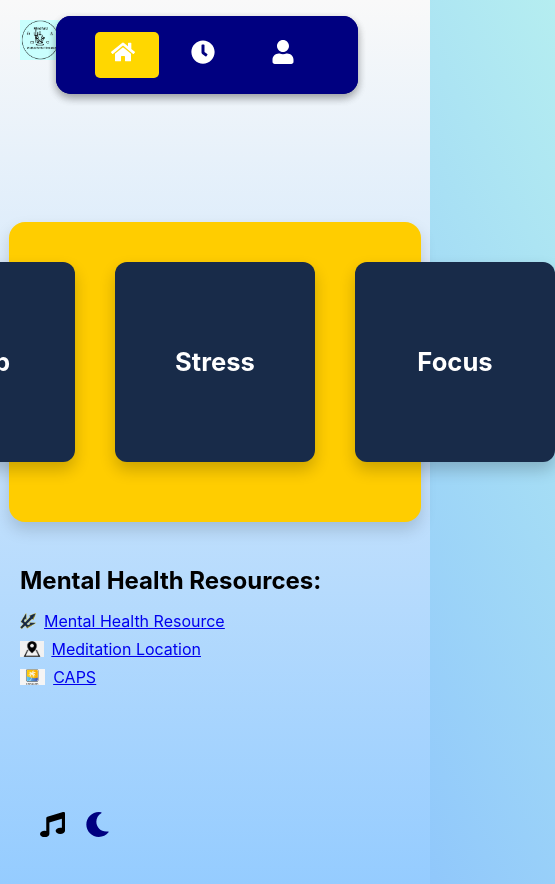
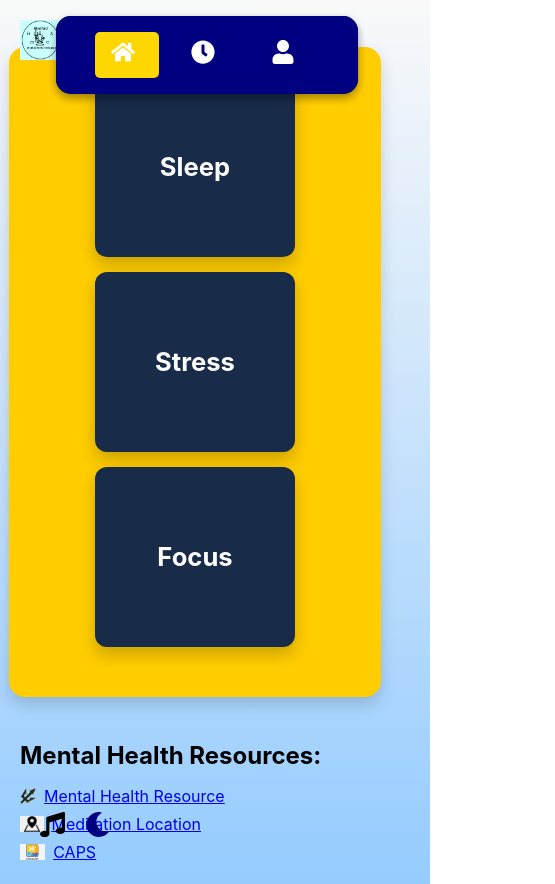
Before and after one commit to raulinii/CSE-110-Project, a React (Create React App) app in the folder client/: page / in a window 390 px wide. Shown: the whole page, 555 px wide, since content can reach past the window. Built offline with nearby package versions, Linux system fonts and the light colour scheme.

Commit message:
Update mainPage.css

```diff
--- a/client/src/component/mainpage/mainPage.css
+++ b/client/src/component/mainpage/mainPage.css
@@ -13,9 +13,11 @@
     display: flex;
     align-items: center;
     font-size: 1.5rem;
+    font-family: 'Cinzel Decorative', serif; /* Apply the font */
     font-weight: bold;
-    color: #333;
+    color: #2F678A; /* Custom text color */
 }
+
 
 .logo-image {
     width: 40px;
@@ -33,24 +35,27 @@
 }
 
 .category-wrapper {
-    padding: 50px; /* Reduced padding */
-    background-color: #FFCD00; /* Yellow background */
+    padding: 30px;
+    background-color: #FFCD00;
     border-radius: 16px;
     box-shadow: 0 8px 16px rgba(0, 0, 0, 0.15);
     margin-top: 40px;
     display: flex;
     flex-direction: column;
+    margin-right: 60px;
+    margin-left: 20px;
     align-items: center;
     justify-content: center;
-    width: 80%; /* Slightly narrower */
-    max-width: 700px; /* Limits the width on large screens */
+    width: 80%;
+    max-width: 700px;
 }
 
 .category-container {
     display: flex;
-    gap: 40px; /* Adjusted gap for smaller size */
+    gap: 40px; /* Default gap between buttons */
     justify-content: center;
     margin-bottom: 20px;
+    flex-wrap: wrap; /* Allows buttons to wrap on smaller screens */
 }
 
 .category-box {
@@ -70,13 +75,13 @@
     display: flex;
     align-items: center;
     justify-content: center;
-    background-color: #182B49; /* Dark blue color */
+    background-color: #182B49;
     color: white;
     border-radius: 12px;
     box-shadow: 0 8px 16px rgba(0, 0, 0, 0.2);
     font-weight: bold;
-    font-size: 1.6rem; /* Slightly smaller font size */
-    padding: 10px;
+    font-size: 1.6rem;
+    padding: 0px;
 }
 
 /* Resources Section */
@@ -113,8 +118,25 @@
 }
 
 .resource-logo {
-    height: 1em; /* Matches the font size of the text */
-    width: auto; /* Maintains the aspect ratio */
+    height: 1em;
+    width: auto;
     margin-right: 8px;
     vertical-align: middle;
 }
+
+/* Media Queries for Responsive Design */
+@media (max-width: 768px) {
+    .category-container {
+        flex-direction: column; /* Stack buttons vertically */
+        align-items: center; /* Center align the column */
+        gap: 20px; /* Adjust gap for smaller screens */
+    }
+}
+
+@media (max-width: 480px) {
+    .category-container {
+        flex-direction: column; /* Ensure buttons stack vertically on very small screens */
+        align-items: center; /* Center align */
+        gap: 15px; /* Reduce gap for compact screens */
+    }
+}
```
